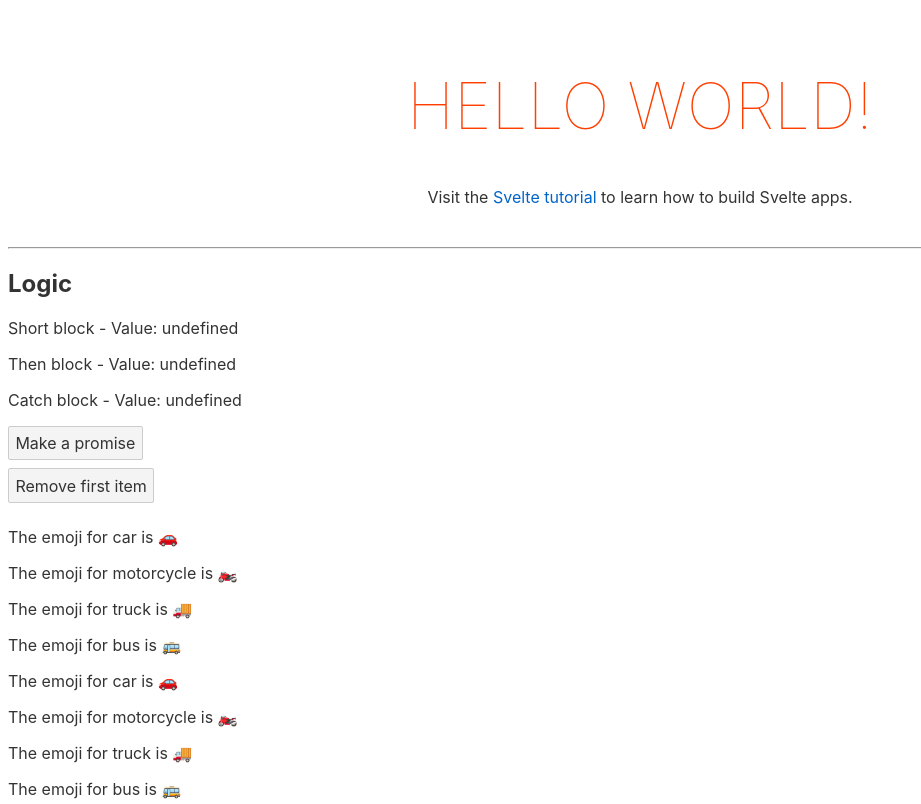
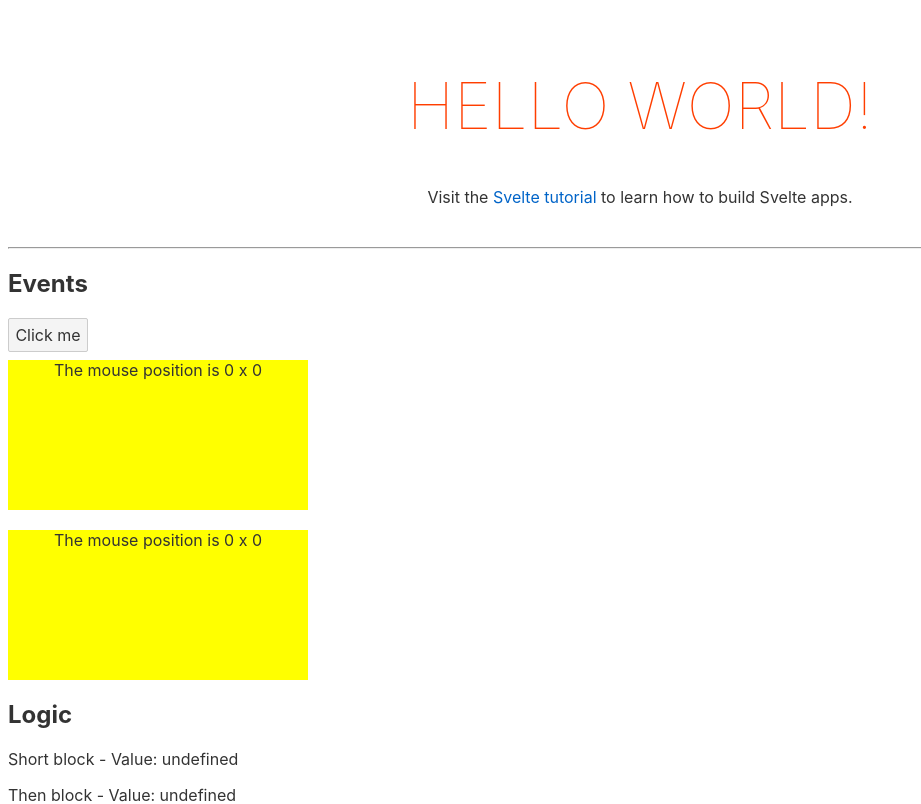
Before and after one commit to javierandres-dev/training-svelte_tutorial, a Svelte app: page / in a window 1280 px wide. Shown: the top 804 px of the page, without its empty margins (0-921 px from the left). Built offline with nearby package versions, Linux system fonts and the light colour scheme.

Commit message:
training

```diff
--- a/src/App.svelte
+++ b/src/App.svelte
@@ -19,6 +19,10 @@
   import C17ElseIfBlocks from './components/C17ElseIfBlocks.svelte';
   import C18EachBlocks from './components/C18EachBlocks.svelte';
   import C19KeyedEachBlocks from './components/C19KeyedEachBlocks.svelte';
+  import C21DomEvents from './components/C21DomEvents.svelte';
+  import C22InlineHandlers from './components/C22InlineHandlers.svelte';
+  import C23EventModifiers from './components/C23EventModifiers.svelte';
+  import C24ComponentEvents from './components/C24ComponentEvents.svelte';
 
   export let name;
 
@@ -48,6 +52,12 @@
 </main>
 <hr />
 <aside>
+  <h2>Events</h2>
+  <C24ComponentEvents />
+  <C23EventModifiers />
+  <C22InlineHandlers />
+  <br />
+  <C21DomEvents />
   <h2>Logic</h2>
   <C20AwaitBlocks />
   <br />
--- /dev/null
+++ b/src/components/C21DomEvents.svelte
@@ -0,0 +1,21 @@
+<script>
+  const move = { x: 0, y: 0 };
+
+  const handleEvent = (e) => {
+    move.x = e.clientX;
+    move.y = e.clientY;
+  };
+</script>
+
+<div on:mousemove={handleEvent}>
+  The mouse position is {move.x} x {move.y}
+</div>
+
+<style>
+  div {
+    width: 300px;
+    height: 150px;
+    background-color: yellow;
+    text-align: center;
+  }
+</style>
--- /dev/null
+++ b/src/components/C22InlineHandlers.svelte
@@ -0,0 +1,20 @@
+<script>
+  const move = { x: 0, y: 0 };
+</script>
+
+<div
+  on:mousemove={(e) => {
+    (move.x = e.clientX), (move.y = e.clientY);
+  }}
+>
+  The mouse position is {move.x} x {move.y}
+</div>
+
+<style>
+  div {
+    width: 300px;
+    height: 150px;
+    background-color: yellow;
+    text-align: center;
+  }
+</style>
--- /dev/null
+++ b/src/components/C23EventModifiers.svelte
@@ -0,0 +1,7 @@
+<script>
+  const handleClick = () => {
+    alert('event modifier example');
+  };
+</script>
+
+<button on:click|once={handleClick}>Click me</button>
```
Also changed, not shown: src/components/C24ComponentEvents.svelte (added).
